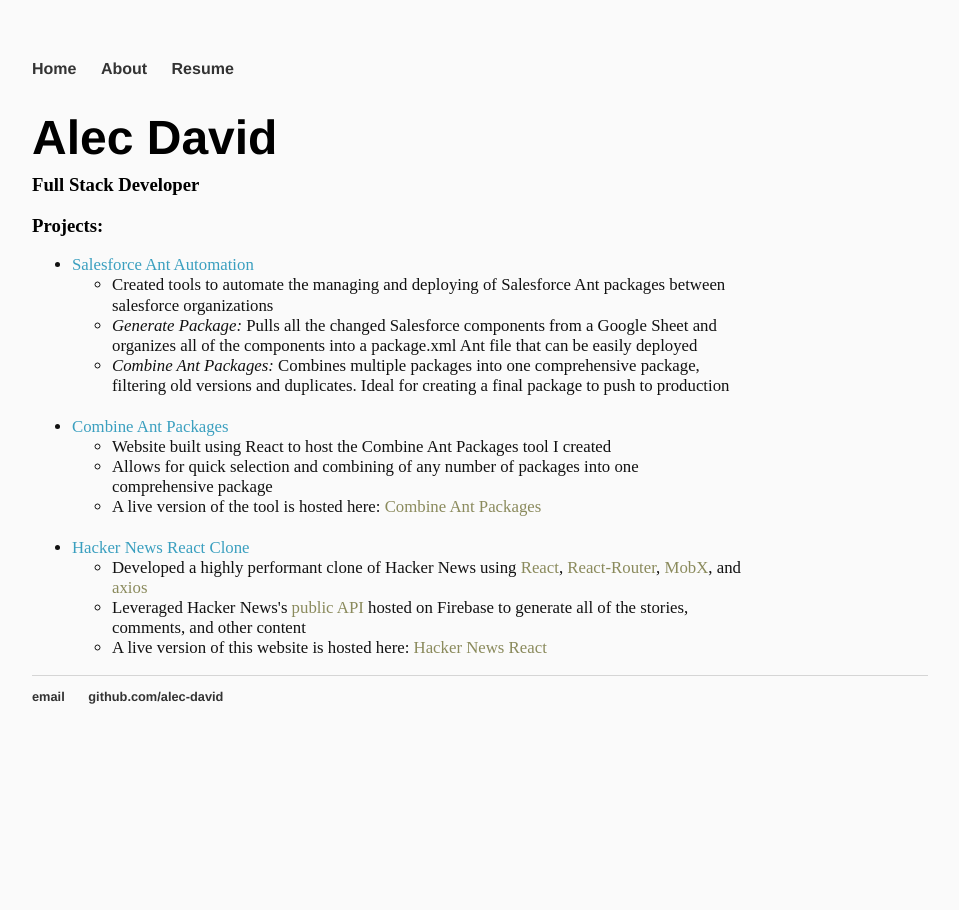
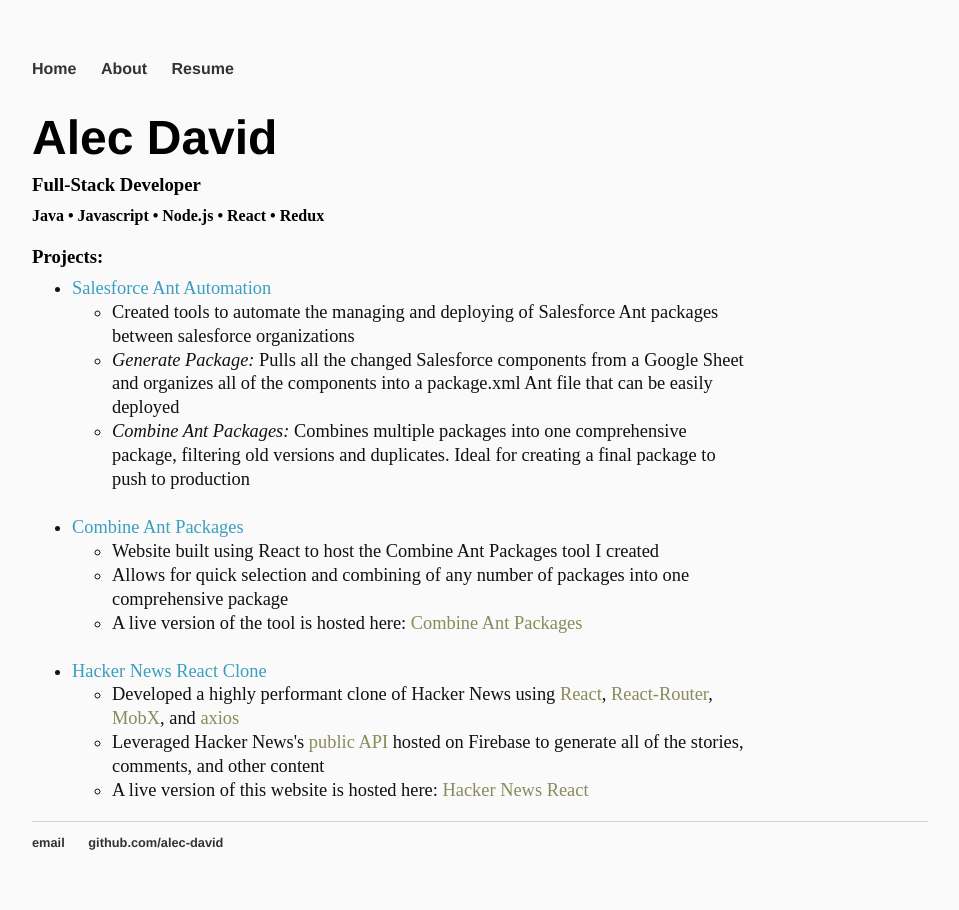
Before and after one commit to alec-david/alec-david.github.io, a Jekyll site: the page built from index.html, in a window 1280 px wide. Shown: the whole page, without its empty margins (160-1119 px from the left). Built offline with Jekyll 4.4.1, drawn with Linux system fonts in a browser that asks for light colours.

Commit message:
added languages to main page

```diff
--- a/css/main.css
+++ b/css/main.css
@@ -27,6 +27,9 @@
   font-family: 'Helvetica', 'Arial', 'Sans-Serif';
   margin-bottom: -10px;
 }
+h3 {
+  margin-bottom: -10px;
+}
 footer {
   border-top: 1px solid #d5d5d5;
   font-size: 0.8em;
@@ -42,8 +45,8 @@
 }
 
 .about {
-  font-size: 1.25em;
-  line-height: 1.4em;
+  font-size: 1.35em;
+  line-height: 1.5em;
   color: #111111;
   width: 85%;
 }
@@ -53,17 +56,17 @@
 }
 
 #resumeName {
-  font-size: 1.75em;
+  font-size: 1.85em;
   font-weight: bold;
 }
 
 #ProjectList {
   width: 75%;
-  font-size: 1.05em;
-  line-height: 1.2em;
+  font-size: 1.15em;
+  line-height: 1.3em;
   color: #111111;
 }
 
 #dlResume {
-  font-size: 1.3em;
+  font-size: 1.4em;
 }
--- a/index.html
+++ b/index.html
@@ -5,7 +5,8 @@
 
 <div class="blurb">
 	<h1>Alec David</h1>
-	<h3>Full Stack Developer</h3>
+	<h3>Full-Stack Developer</h3>
+	<h4>Java • Javascript • Node.js • React • Redux</h4>
 	<h3>Projects:</h3>
 	<ul id="ProjectList">
 		<li>
--- a/resume/index.html
+++ b/resume/index.html
@@ -107,7 +107,7 @@
     <ul>
       <li>Strong: Java, JavaScript (Node.js, React, Redux, jQuery, ES6), HTML5, CSS</li>
       <li>Some experience: C#, Python, SQL, Android, Xamarin</li>
-      <li>Tools: Git, Jira, Maven, Visual Studio, AWS</li>
+      <li>Tools: Git, Maven, Gradle, Spring, AWS</li>
     </ul>
   </div>
   <br>
```
